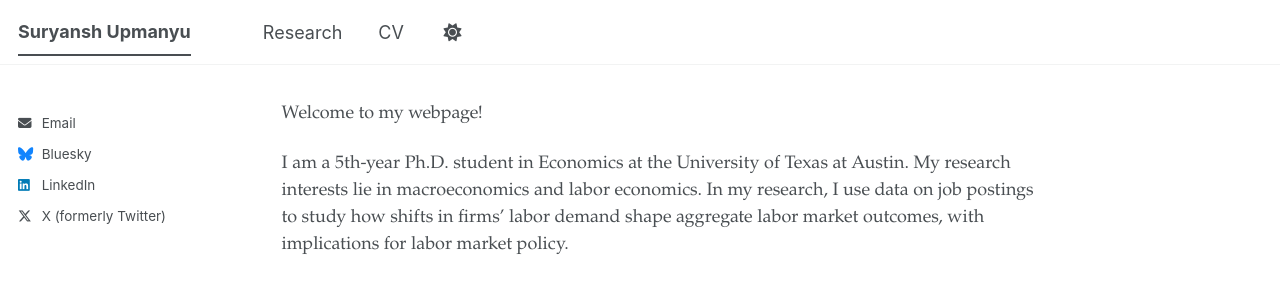
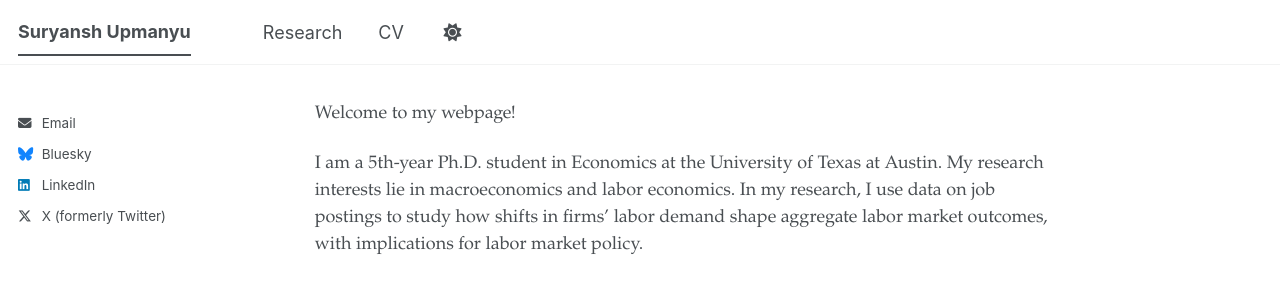
Before and after one commit to upmanyu-suryansh/upmanyu-suryansh.github.io, a Jekyll site: the page built from _pages/about.md, in a window 1280 px wide. Shown: the top 300 px of the page. Built offline with Jekyll 4.4.1, drawn with Linux system fonts in a browser that asks for light colours; a script bundle is joined from its source files by our own code; library files that are not in the unit come from our copies.

Commit message:
Add max-width to page and inner-wrap classes

```diff
--- a/assets/css/main.scss
+++ b/assets/css/main.scss
@@ -57,3 +57,11 @@ body {
 .page__footer {
   display: none;
 }
+
+.page {
+  max-width: 1000px;  /* try different values here */
+}
+
+.page__inner-wrap {
+  max-width: 1000px;  /* keep this the same as above */
+}
```
